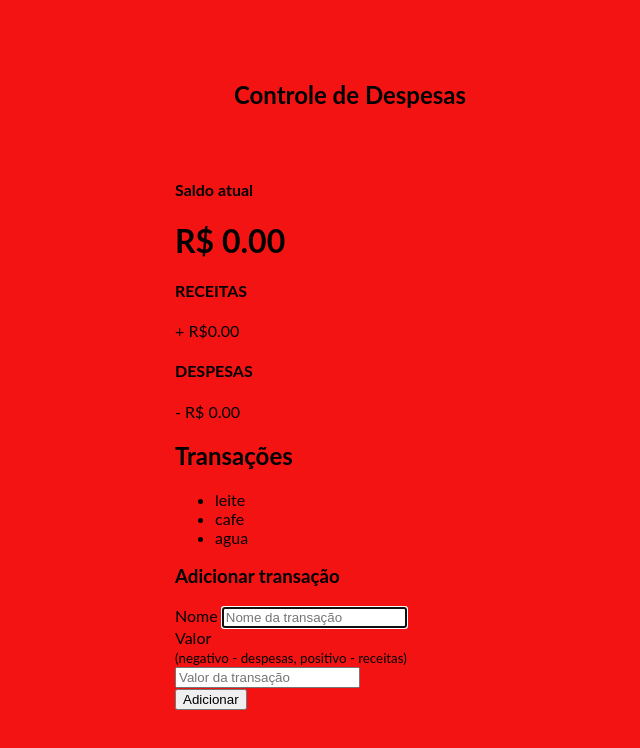
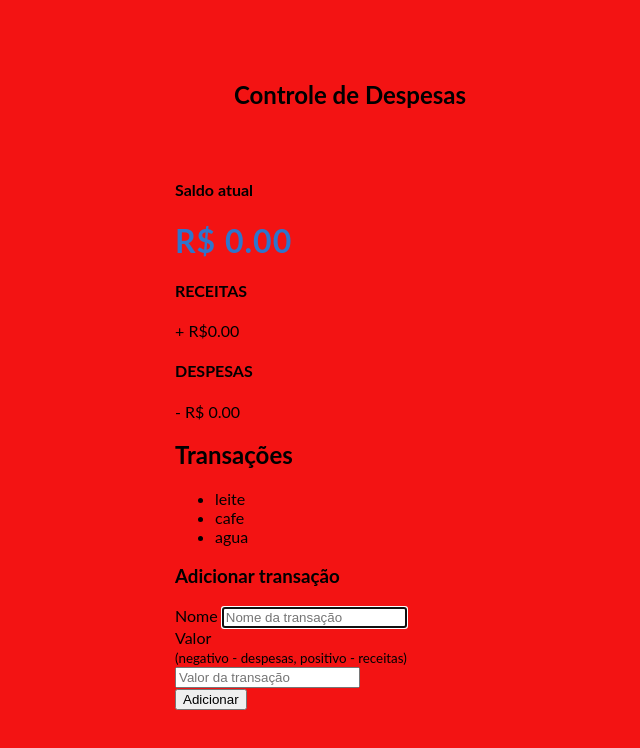
Before and after one commit to brunofvincensi/App_financeiro, a plain HTML site: page index.html in a window 1280 px wide. Shown: the whole page, without its empty margins (290-930 px from the left). Drawn offline with Linux system fonts and the light colour scheme; a web font is replaced by a local one.

Commit message:
css do h1

```diff
--- a/index.html
+++ b/index.html
@@ -4,7 +4,7 @@
     <meta charset="UTF-8">
     <meta http-equiv="X-UA-Compatible" content="IE=edge">
     <meta name="viewport" content="width=device-width, initial-scale=1.0">
-    <link rel="stylesheet" href="./style.css">
+    <link rel="stylesheet" href="./style.css"  />
     <title>Controle de Despesas</title>
 </head>
 <body>
--- a/style.css
+++ b/style.css
@@ -18,3 +18,9 @@ font-family: 'Lato', 'sans-serif';
     margin: 30px auto;
     width: 350px;
   }
+
+  h1 {
+    letter-spacing: 1px;
+    margin: 0;
+    color: #2e75cc;
+  }
```
